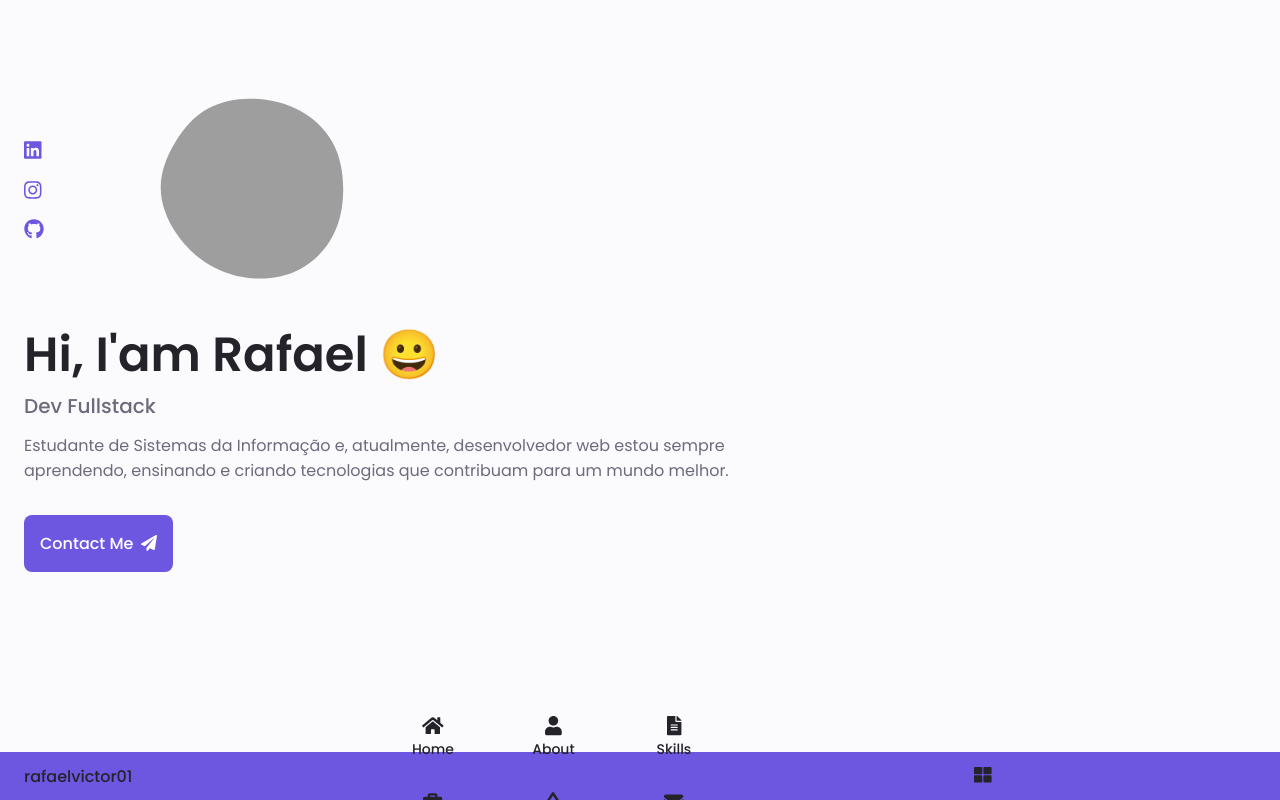
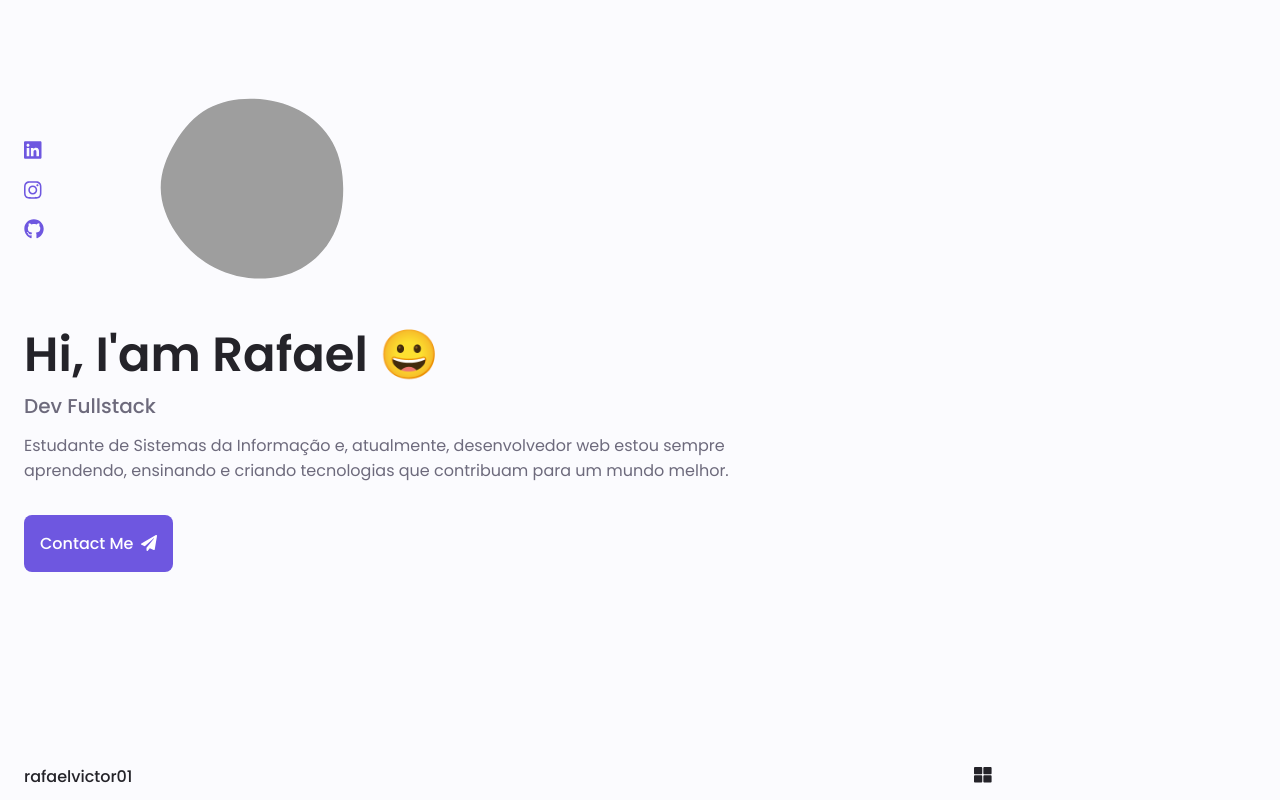
Before and after one commit to rafaelvictor01/PERSONAL_MyPortfolio, a Next.js app: page / in a window 1280 px wide. Built offline with nearby package versions, Linux system fonts and the light colour scheme; grey boxes are pictures that could not be loaded.

Commit message:
primeira tentativa de mexer com o framer motion. Grandes ajustes na navbar

```diff
--- a/src/common/components/main-navbar/MainNavbar.tsx
+++ b/src/common/components/main-navbar/MainNavbar.tsx
@@ -1,7 +1,9 @@
 import React, { useState } from 'react'
 import styled from 'styled-components'
 import IconsCP from '../styles/icons/Icons'
-import MainNavbarItemCP from './inner/MainNavbarItem'
+import { motion } from 'framer-motion'
+import MainNavbarItemCP from './inner/components/MainNavbarItem'
+import { MainNavbarItemList } from 'src/common/components/main-navbar/inner/MainNavbarItemList'
 
 /**
  * @author rafaelvictor01
@@ -10,51 +12,46 @@ import MainNavbarItemCP from './inner/MainNavbarItem'
 export default function MainNavbarCP(): JSX.Element {
   const [showMenu, setShowMenu] = useState(false)
 
+  const container = {
+    visible: { opacity: 1 },
+    hidden: {
+      opacity: 0,
+      transition: { when: 'afterChildren' }
+    }
+  }
+
+  const item = {
+    hidden: { y: 80, opacity: 0 },
+    visible: {
+      y: 0,
+      opacity: 1
+    }
+  }
+
   return (
     <HeaderWrapperSCP>
       <NavWrapperSCP className={'container'}>
-        <LogoWrapperSCP href={'#'}>rafaelvictor01</LogoWrapperSCP>
+        <LogoWrapperSCP href={'/'}>rafaelvictor01</LogoWrapperSCP>
 
-        <NavItemsWrapperSCP id={'navItemsWrapper'} showMenu={showMenu}>
-          <NavListItensSCP className={'grid'}>
+        <motion.div
+          variants={container}
+          animate={showMenu ? 'visible' : 'hidden'}
+        >
+          <DrawerContentWrapperSCP showMenu={showMenu}>
+            <ListItensSCP className={'grid'}>
+              {MainNavbarItemList.map(currentChildren => (
+                <motion.div variants={item} key={currentChildren.key}>
                   <MainNavbarItemCP
-              href={'#'}
-              iconName={'home'}
-              text={'Home'}
+                    href={currentChildren.href}
+                    iconName={currentChildren.iconName}
+                    text={currentChildren.text}
                     onSelect={() => setShowMenu(false)}
                   />
-            <MainNavbarItemCP
-              href={'#'}
-              iconName={'user'}
-              text={'About'}
-              onSelect={() => setShowMenu(false)}
-            />
-            <MainNavbarItemCP
-              href={'#'}
-              iconName={'file-alt'}
-              text={'Skills'}
-              onSelect={() => setShowMenu(false)}
-            />
-            <MainNavbarItemCP
-              href={'#'}
-              iconName={'briefcase'}
-              text={'Services'}
-              onSelect={() => setShowMenu(false)}
-            />
-            <MainNavbarItemCP
-              href={'#'}
-              iconName={'mountain'}
-              text={'Portfolio'}
-              onSelect={() => setShowMenu(false)}
-            />
-            <MainNavbarItemCP
-              href={'#'}
-              iconName={'envelope'}
-              text={'Contact-me'}
-              onSelect={() => setShowMenu(false)}
-            />
-          </NavListItensSCP>
+                </motion.div>
+              ))}
+            </ListItensSCP>
 
+            {showMenu && (
               <IconsCP
                 id={'navClose'}
                 iconName={'times'}
@@ -62,15 +59,17 @@ export default function MainNavbarCP(): JSX.Element {
                   setShowMenu(false)
                 }}
               />
-        </NavItemsWrapperSCP>
+            )}
+          </DrawerContentWrapperSCP>
+        </motion.div>
 
-        <BtnsWrapperSCP>
+        {!showMenu && (
           <IconsCP
             id={'navToggle'}
             iconName={'th-large'}
             onClick={() => setShowMenu(true)}
           />
-        </BtnsWrapperSCP>
+        )}
       </NavWrapperSCP>
     </HeaderWrapperSCP>
   )
@@ -83,7 +82,16 @@ const HeaderWrapperSCP = styled.header`
   bottom: 0;
   left: 0;
   z-index: ${props => props.theme.zIndex.fixed};
-  background-color: ${props => props.theme.colors.primary};
+  /* background-color: ${props => props.theme.colors.primary}; */
+`
+
+// className: nav container
+const NavWrapperSCP = styled.nav`
+  max-width: 968px;
+  display: flex;
+  justify-content: space-between;
+  align-items: center;
+  height: ${props => props.theme.defaultHeight.headerHeight};
 
   #navClose {
     position: absolute;
@@ -97,39 +105,7 @@ const HeaderWrapperSCP = styled.header`
   #navClose:hover {
     color: ${props => props.theme.colors.darkPrimary};
   }
-`
 
-// className: nav container
-const NavWrapperSCP = styled.nav`
-  max-width: 968px;
-  display: flex;
-  justify-content: space-between;
-  align-items: center;
-  height: ${props => props.theme.defaultHeight.headerHeight};
-`
-
-// className: nav__menu; id: nav-menu
-const NavItemsWrapperSCP = styled.div<{ showMenu: boolean }>`
-  @media screen and (max-width: 767px) {
-    position: fixed;
-    bottom: ${props => (props.showMenu ? '0' : '-100%')};
-    left: 0;
-    width: 100%;
-    background-color: ${props => props.theme.colors.body};
-    padding: 2rem 1.5rem 4rem;
-    box-shadow: 0 -1px 4px rgba(0, 0, 0, 0.15);
-    border-radius: 1.5rem 1.5rem 0 0;
-    transition: 0.3s;
-  }
-`
-
-// className: nav__list grid
-const NavListItensSCP = styled.ul`
-  grid-template-columns: repeat(3, 1fr);
-  gap: 2rem;
-`
-
-const BtnsWrapperSCP = styled.div`
   #navToggle {
     color: ${props => props.theme.colors.title};
     font-weight: ${props => props.theme.font.fontMedium};
@@ -142,6 +118,27 @@ const BtnsWrapperSCP = styled.div`
   }
 `
 
+// className: nav__menu; id: nav-menu
+const DrawerContentWrapperSCP = styled.div<{ showMenu: boolean }>`
+  @media screen and (max-width: 767px) {
+    position: fixed;
+    bottom: ${props => (props.showMenu ? '0' : '-100%')};
+    left: 0;
+    width: 100%;
+    background-color: ${props => props.theme.colors.body};
+    padding: 2rem 1.5rem 4rem;
+    box-shadow: 0 -1px 4px rgba(0, 0, 0, 0.15);
+    border-radius: 1.5rem 1.5rem 0 0;
+    /* transition: 0.3s; */
+  }
+`
+
+// className: nav__list grid
+const ListItensSCP = styled.ul`
+  grid-template-columns: repeat(3, 1fr);
+  gap: 2rem;
+`
+
 const LogoWrapperSCP = styled.a`
   color: ${props => props.theme.colors.title};
   font-weight: ${props => props.theme.font.fontMedium};
--- /dev/null
+++ b/src/common/components/main-navbar/inner/MainNavbarItemList.ts
@@ -0,0 +1,44 @@
+import { IMainNavbarData } from 'src/common/components/main-navbar/inner/interfaces/IMainNavbarData'
+
+/**
+ * @author rafaelvictor01
+ * @returns - Lista com todos os itens do menu principal da aplicação
+ */
+export const MainNavbarItemList: IMainNavbarData[] = [
+  {
+    href: '/',
+    iconName: 'home',
+    text: 'Home',
+    key: 'home'
+  },
+  {
+    href: '/about',
+    iconName: 'user',
+    text: 'About',
+    key: 'about'
+  },
+  {
+    href: '/skills',
+    iconName: 'file-alt',
+    text: 'Skills',
+    key: 'skills'
+  },
+  {
+    href: '/services',
+    iconName: 'briefcase',
+    text: 'Services',
+    key: 'services'
+  },
+  {
+    href: '/portfolio',
+    iconName: 'mountain',
+    text: 'Portfolio',
+    key: 'portfolio'
+  },
+  {
+    href: '/contact',
+    iconName: 'envelope',
+    text: 'Contact-me',
+    key: 'contact'
+  }
+]
--- a/src/common/components/main-navbar/inner/MainNavbarItem.tsx
+++ b/src/common/components/main-navbar/inner/components/MainNavbarItem.tsx
@@ -1,8 +1,8 @@
 import React from 'react'
 import IStandardInterface from 'src/common/interfaces/IStandardInterface'
 import styled from 'styled-components'
-import { iconNameTP } from '../../../types/iconNameTP'
-import IconsCP from '../../styles/icons/Icons'
+import { iconNameTP } from '../../../../types/iconNameTP'
+import IconsCP from '../../../styles/icons/Icons'
 
 interface IMainNavbarItemCPProps extends IStandardInterface {
   href: string
--- /dev/null
+++ b/src/common/components/main-navbar/inner/interfaces/IMainNavbarData.ts
@@ -0,0 +1,13 @@
+import IStandardInterface from 'src/common/interfaces/IStandardInterface'
+import { iconNameTP } from 'src/common/types/iconNameTP'
+
+/**
+ * @author rafaelvictor01
+ * @returns - Formato dos dados que devem ser passados para a navbar para que ela consiga construir
+ * os itens do menu.
+ */
+export interface IMainNavbarData extends IStandardInterface {
+  href: string
+  iconName: iconNameTP
+  text: string
+}
--- a/src/pages/_app.tsx
+++ b/src/pages/_app.tsx
@@ -4,6 +4,7 @@ import GlobalStyle from '../common/styles/globalStyle'
 import { GlobalContextProvider } from '../common/context/GlobalContext'
 import ThemeProviderCP from '../common/components/styles/theme-provider/ThemeProvider'
 import { LayoutCP } from 'src/common/components/layout/Layout'
+import { AnimateSharedLayout } from 'framer-motion'
 
 /**
  * @author rafaelvictor01
@@ -15,7 +16,9 @@ export default function App({ Component, pageProps }: AppProps): JSX.Element {
       <ThemeProviderCP>
         <>
           <GlobalStyle />
-          <LayoutCP content={<Component {...pageProps} />} />
+          <AnimateSharedLayout>
+            <LayoutCP content={<Component {...pageProps} />} />
+          </AnimateSharedLayout>
         </>
       </ThemeProviderCP>
     </GlobalContextProvider>
--- a/src/screens/about-screen/components/about-screen-main-content/AboutScreenMainContent.tsx
+++ b/src/screens/about-screen/components/about-screen-main-content/AboutScreenMainContent.tsx
@@ -15,9 +15,9 @@ export default function AboutScreenMainContentCP(): JSX.Element {
 
       {/* Rafael do futuro: já da pra tentar aplicar o framer-motion */}
 
-      <ContentMainWrapperSCP className={'container grid'}>
-        38:51
-      </ContentMainWrapperSCP>
+      <ContentMainWrapperSCP
+        className={'container grid'}
+      ></ContentMainWrapperSCP>
     </ScreenMainWrapperSCP>
   )
 }
```
Lines whose indentation alone changed are shown as unchanged.
